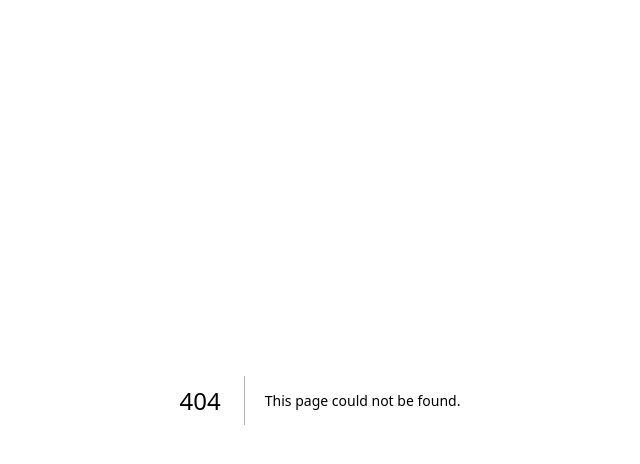
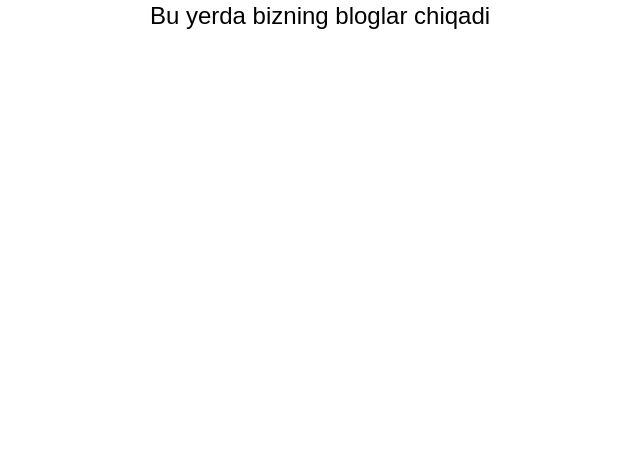
Before and after one commit to islome/migration, a Next.js app: page /blog in a window 1280 px wide. Before the commit this address had no page. Shown: the top 464 px of the page, without its empty margins (320-960 px from the left). Built offline with nearby package versions, Linux system fonts and the light colour scheme.

Commit message:
blog page created

```diff
--- a/app/about/contact/page.tsx
+++ b/app/about/contact/page.tsx
@@ -91,7 +91,7 @@ export default function ContactPage() {
   return (
     <div className="min-h-screen bg-white">
         <Header />
-      <div className="max-w-7xl mx-auto px-4 sm:px-6 lg:px-8 py-16">
+      <div className="max-w-7xl mx-auto my-auto px-4 sm:px-6 lg:px-8 py-16">
         <div className="text-center mb-16">
           <h1 className="text-4xl md:text-5xl font-bold text-gray-900 mb-4">
             Bog'lanish
--- /dev/null
+++ b/app/blog/page.tsx
@@ -0,0 +1,11 @@
+import React from "react";
+
+export default function Blogs() {
+  return (
+    <div>
+      <h1 className="text-center text-2xl text-black">
+        Bu yerda bizning bloglar chiqadi
+      </h1>
+    </div>
+  );
+}
--- /dev/null
+++ b/app/blog/warning/page.tsx
@@ -0,0 +1,10 @@
+import SpecialBlogSection from '@/components/ui/blog'
+import React from 'react'
+
+export default function page() {
+  return (
+    <div>
+      <SpecialBlogSection />
+    </div>
+  )
+}
--- a/components/ui/footer.tsx
+++ b/components/ui/footer.tsx
@@ -48,7 +48,7 @@ export default function Footer() {
                   </Link>
                 </li>
                 <li>
-                  <Link href="#" className="hover:text-blue-400 transition">
+                  <Link href="blog" className="hover:text-blue-400 transition">
                     Blog
                   </Link>
                 </li>
```
